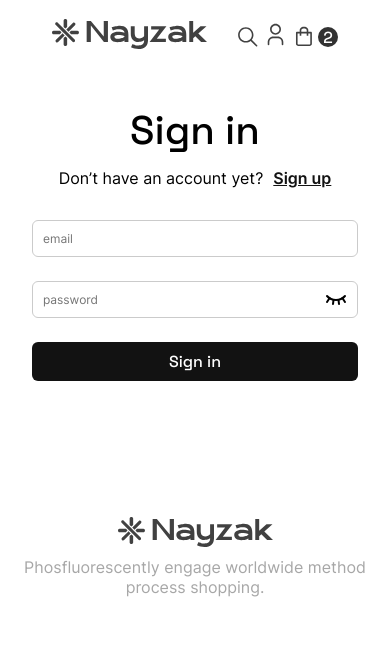
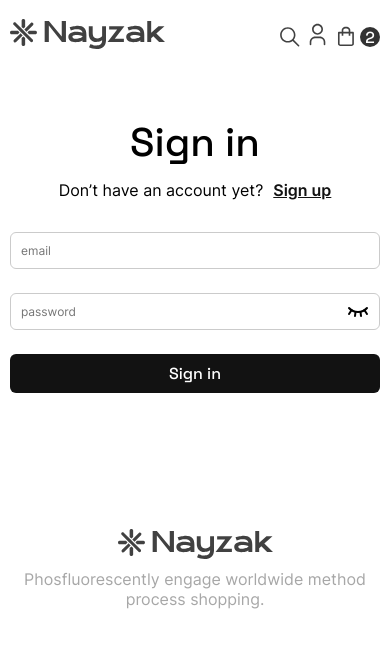
Before and after one commit to Vadimshidlov/ecommerce-application, a React (Create React App) app: page /login in a window 390 px wide. Shown: the top 648 px of the page. Built offline with nearby package versions, Linux system fonts and the light colour scheme; no server answers.

Commit message:
fix: fix header and input paddings

```diff
--- a/src/view/app-components/Header/style.scss
+++ b/src/view/app-components/Header/style.scss
@@ -6,6 +6,10 @@
     margin: 0 auto;
     padding-top: 0.5rem;
     padding: 19px 52px;
+
+    @media (max-width: 490px) {
+        padding: 19px 10px;
+    }
 }
 
 .header-overlay {
@@ -18,4 +22,8 @@
     padding-top: 0.5rem;
     transform: translateX(-50%);
     padding: 19px 52px;
+
+    @media (max-width: 490px) {
+        padding: 19px 10px;
+    }
 }
--- a/src/view/app-components/LoginPage/LoginPage.scss
+++ b/src/view/app-components/LoginPage/LoginPage.scss
@@ -2,6 +2,11 @@
     margin: 0 auto;
     padding: 32px;
     max-width: 652px;
+
+    @media (max-width: 490px) {
+        margin-top: 12px;
+        padding: 32px 10px;
+    }
 
     .login__title,
     .login__description {
--- a/src/view/app-components/Registration/components/styles/RegistrationPage.scss
+++ b/src/view/app-components/Registration/components/styles/RegistrationPage.scss
@@ -5,6 +5,11 @@
     padding: 32px;
     margin: 0 auto;
     max-width: 652px;
+
+    @media (max-width: 490px) {
+        margin-top: 12px;
+        padding: 32px 10px;
+    }
 
     .registration__subtitle {
         margin-top: 24px;
```
